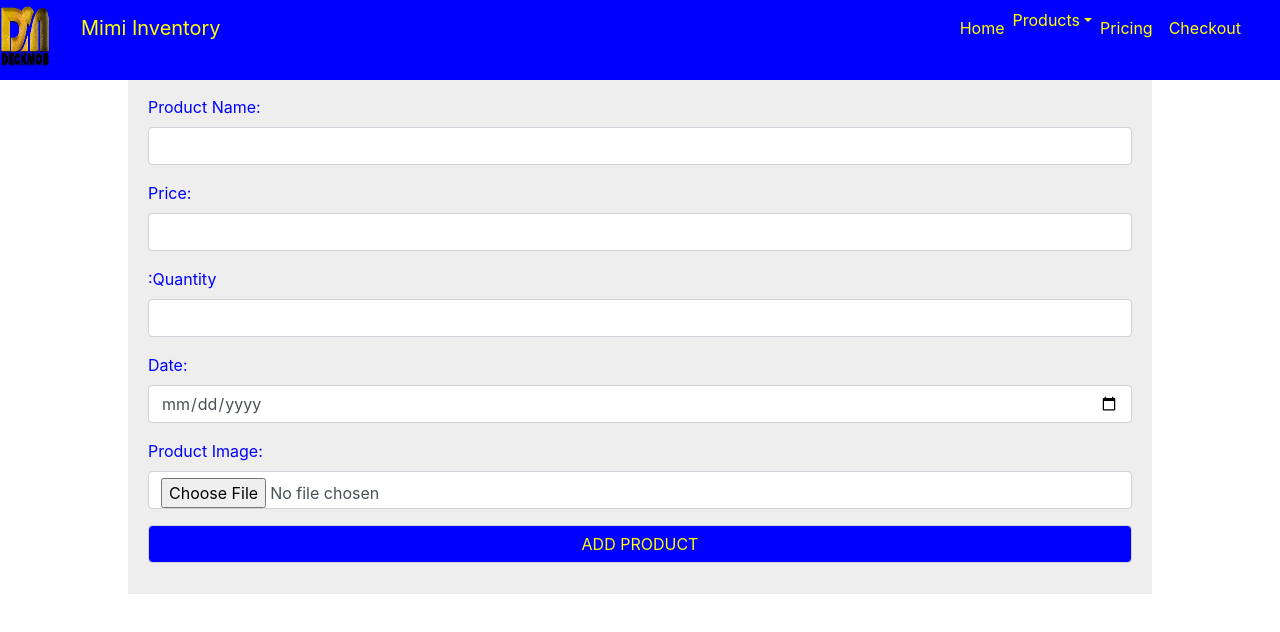
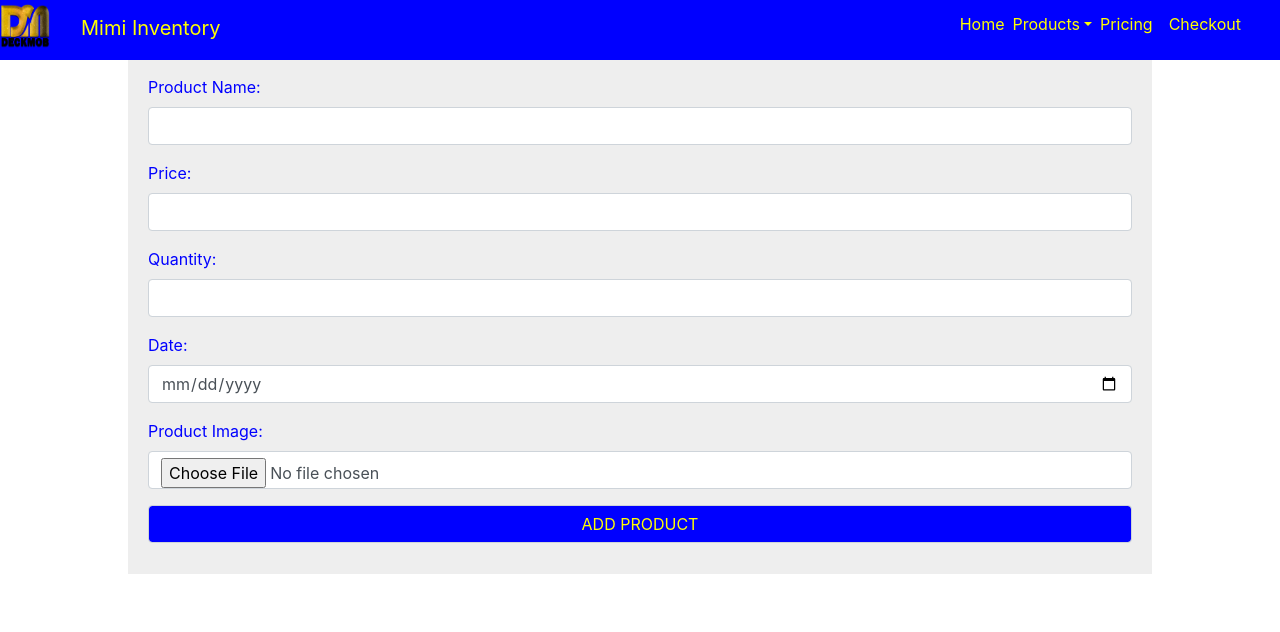
Before and after one commit to Charliespot/decagon_project, a plain HTML site: page add_products.html in a window 1280 px wide. Drawn offline with nearby package versions, Linux system fonts and the light colour scheme.

```diff
--- a/add_products.html
+++ b/add_products.html
@@ -19,16 +19,16 @@
                     <a class="navbar-brand" href="#" style="color: yellow">Mimi Inventory</a>
                 </div>
                 <ul class="navbar-nav">
-                    <li class="nav-item"><a href="#" class="nav-link" style="color: yellow">Home</a></li>
-                    <li class="dropdown"><a href="#" class="dropdown-toggle" data-toggle="dropdown" style="color: yellow" aria-haspopup="true" aria-expanded="false">Products<span class="caret"></span></a>
+                    <li class="nav-item"><a href="#" class="nav-link" style="color: yellow; margin-top: -8px">Home</a></li>
+                    <li class="dropdown"><a href="#" class="dropdown-toggle" data-toggle="dropdown" style="color: yellow; margin-top: 50px" aria-haspopup="true" aria-expanded="false">Products<span class="caret"></span></a>
                             <ul class="dropdown-menu" style="padding: 15px">
                               <li><a href="add_products.html">Add Products</a></li>
                               <li><a href="#">Order Products</a></li>
                               <li><a href="#">Update Products</a></li>
                             </ul>
                           </li>
-                    <li class="nav-item"><a href="#" class="nav-link" style="color: yellow">Pricing</a></li>
-                    <li class="nav-item"><a href="#" class="nav-link" style="color: yellow">Checkout</a></li>
+                    <li class="nav-item"><a href="#" class="nav-link" style="color: yellow; margin-top: -8px">Pricing</a></li>
+                    <li class="nav-item"><a href="#" class="nav-link" style="color: yellow; margin-top: -8px">Checkout</a></li>
                 </ul>
             </div>
         </nav>
@@ -45,7 +45,7 @@
                       <input type="number" class="form-control" id="product-price">
                     </div>
                     <div class="form-group">
-                            <label for="quantity">:Quantity</label>
+                            <label for="quantity">Quantity:</label>
                             <input type="text" class="form-control" id="quantity">
                     </div>
                     <div class="form-group">
--- a/css/styles.css
+++ b/css/styles.css
@@ -3,7 +3,7 @@
     padding: 0px;
 }
 body header{
-    height: 80px;
+    height: 60px;
     width: 100%;
     background-color: blue;
     text-decoration: darkorange;
@@ -11,8 +11,8 @@ body header{
 body img{
     float: left;
     width: 50px;
-    height: 70px;
-    margin: auto, 10px, auto, auto;
+    height: 50px;
+    padding: auto, 0px, auto, 15px;
 }
 body nav ul li{
     list-style: none;
```
Also changed, not shown: db.json (+8 -2 lines).
